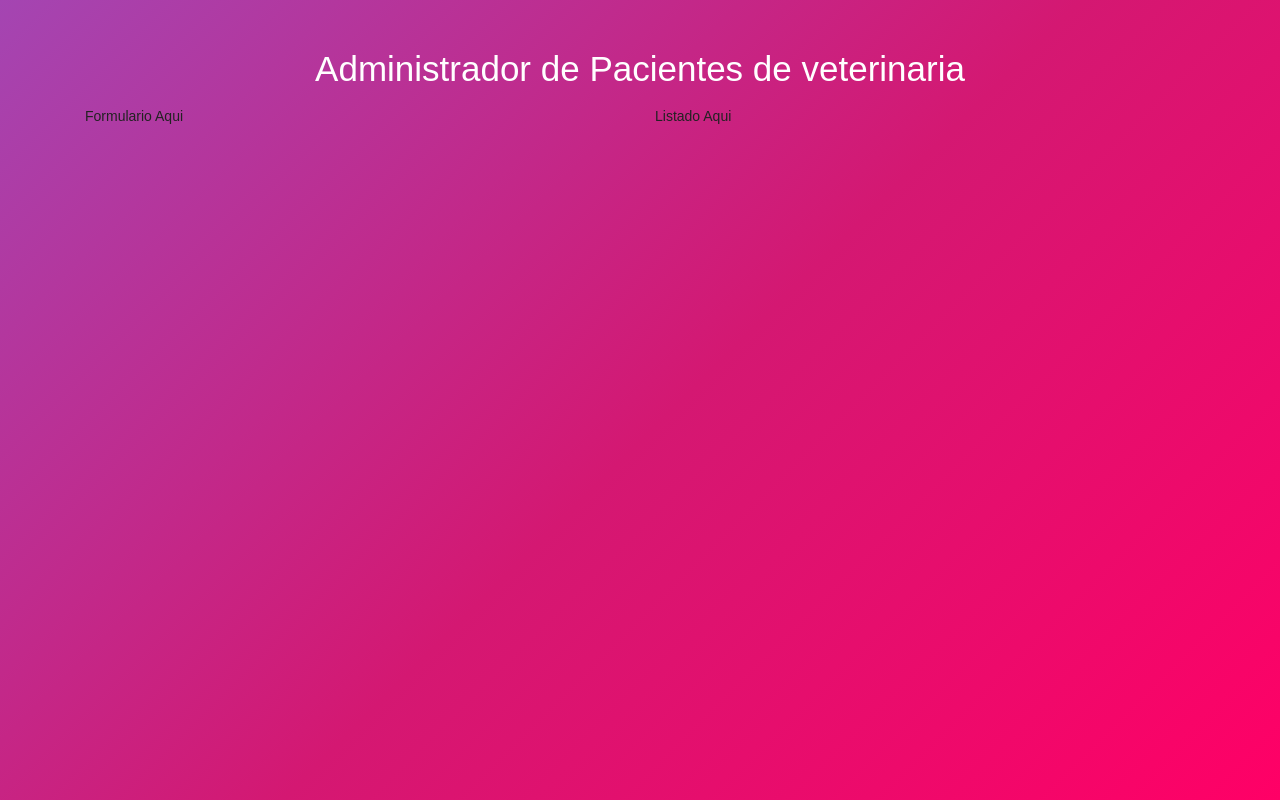
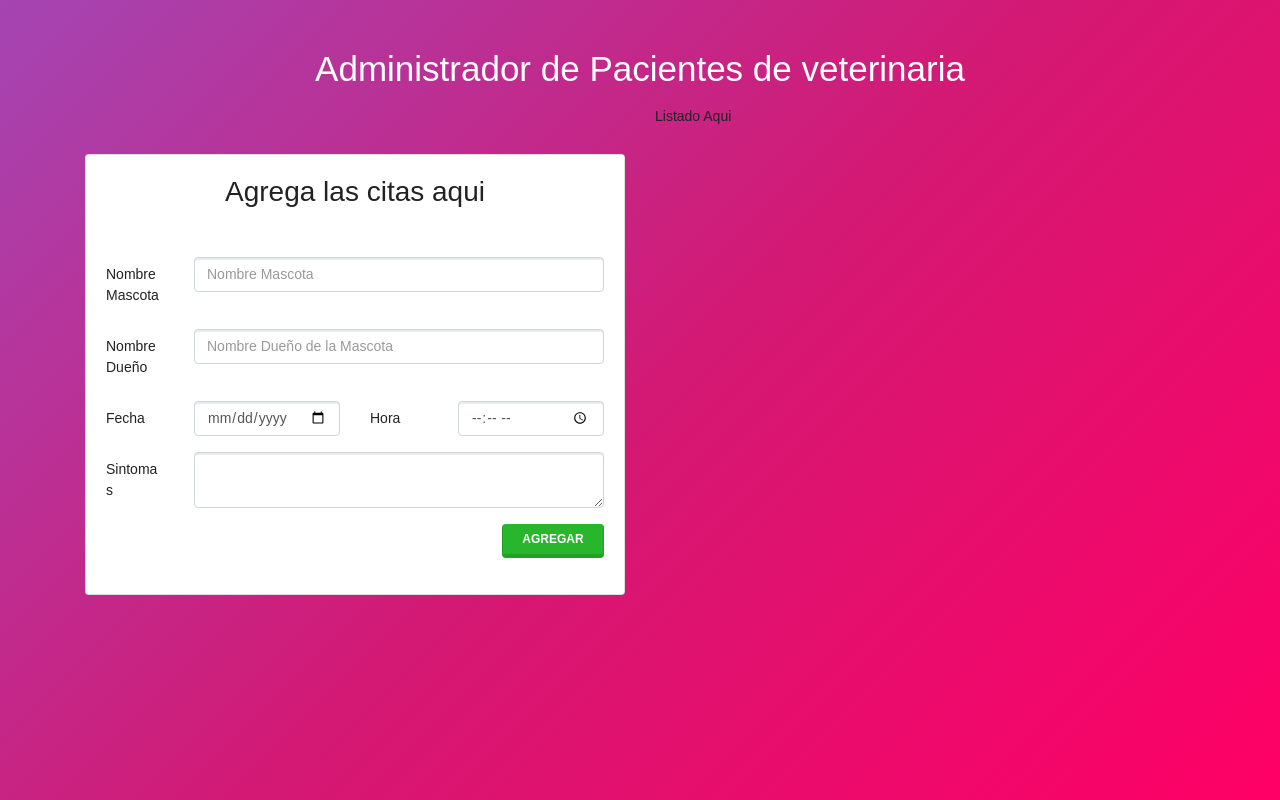
Before and after one commit to armandoltx/citas-react-redux, a React (Create React App) app: page / in a window 1280 px wide. Built offline with nearby package versions, Linux system fonts and the light colour scheme.

Commit message:
199 Creando el formulario para Nuevas Citas

```diff
--- a/src/App.js
+++ b/src/App.js
@@ -1,5 +1,5 @@
 import React from 'react';
-
+import AgregarCita from './components/AgregarCita';
 // REDUX  se importa el store en el app para que el STATE y todas las ACCIONES esten disponible dentro de todos los componenetes de la aplicacion.
 import store from './store';
 import { Provider } from 'react-redux';
@@ -13,7 +13,9 @@ function App() {
           <h1 className="text-center">Administrador de Pacientes de veterinaria</h1>
         </header>
         <div className="row mt-3">
-          <div className="col-md-6">Formulario Aqui</div>
+          <div className="col-md-6">
+            <AgregarCita />
+          </div>
           <div className="col-md-6">Listado Aqui</div>
         </div>
       </div>
--- /dev/null
+++ b/src/components/AgregarCita.js
@@ -0,0 +1,85 @@
+import React, { useState } from 'react';
+
+const AgregarCita = () => {
+
+  // State del componente o local
+  const [ mascota, guardarMascota ] = useState('');
+  const [ propietario, guardarPropietario ] = useState('');
+  const [ fecha, guardarFecha ] = useState('');
+  const [ hora, guardarHora ] = useState('');
+  const [ sintomas, guardarSintomas ] = useState('');
+
+  return (
+    <div className="card mt-5">
+      <div className="card-body">
+        <h2 className="card-title text-center mb-5">Agrega las citas aqui</h2>
+        <form>
+          <div className="form-group row">
+            <label className="col-sm-4 col-lg-2 col-form-label">Nombre Mascota</label>
+            <div className="col-sm-8 col-lg-10">
+              <input
+                type="text"
+                className="form-control"
+                placeholder="Nombre Mascota"
+                value={mascota}
+                onChange={ e => guardarMascota(e.target.value) }
+              />
+            </div>
+          </div>
+          <div className="form-group row">
+            <label className="col-sm-4 col-lg-2 col-form-label">Nombre Dueño</label>
+            <div className="col-sm-8 col-lg-10">
+              <input
+                type="text"
+                className="form-control"
+                placeholder="Nombre Dueño de la Mascota"
+                value={propietario}
+                onChange={ e => guardarPropietario(e.target.value) }
+              />
+            </div>
+          </div>
+
+          <div className="form-group row">
+            <label className="col-sm-4 col-lg-2 col-form-label">Fecha</label>
+            <div className="col-sm-8 col-lg-4  mb-4 mb-lg-0">
+              <input
+                type="date"
+                className="form-control"
+                value={fecha}
+                onChange={ e => guardarFecha(e.target.value) }
+              />
+            </div>
+
+            <label className="col-sm-4 col-lg-2 col-form-label">Hora</label>
+            <div className="col-sm-8 col-lg-4">
+              <input
+                type="time"
+                className="form-control"
+                value={hora}
+                onChange={ e => guardarHora(e.target.value) }
+              />
+            </div>
+          </div>
+
+          <div className="form-group row">
+            <label className="col-sm-4 col-lg-2 col-form-label">Sintomas</label>
+            <div className="col-sm-8 col-lg-10">
+              <textarea
+                className="form-control"
+                value={sintomas}
+                onChange={e => guardarSintomas(e.target.value) }
+              ></textarea>
+            </div>
+          </div>
+          <div className="form-group row justify-content-end">
+            <div className="col-sm-3">
+              <button type="submit" className="btn btn-success w-100">Agregar</button>
+            </div>
+          </div>
+        </form>
+      </div>
+    </div>
+  );
+};
+
+export default AgregarCita;
```
